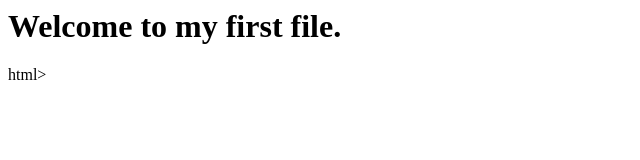
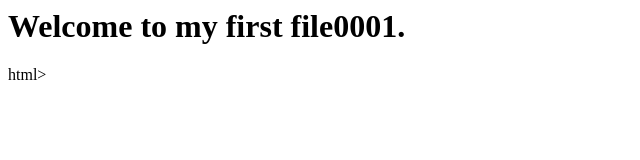
Before and after one commit to mrbalraj007/learnGIT, a plain HTML site: page index.html in a window 1280 px wide. Shown: the whole page, without its empty margins (0-640 px from the left). Drawn offline with Linux system fonts and the light colour scheme.

Commit message:
Update index.html

```diff
--- a/index.html
+++ b/index.html
@@ -1,4 +1,4 @@
 <html>
   <body>
-    <h1>  Welcome to my first file.
+    <h1>  Welcome to my first file0001.
     </h1> </body> </html>html>
```
